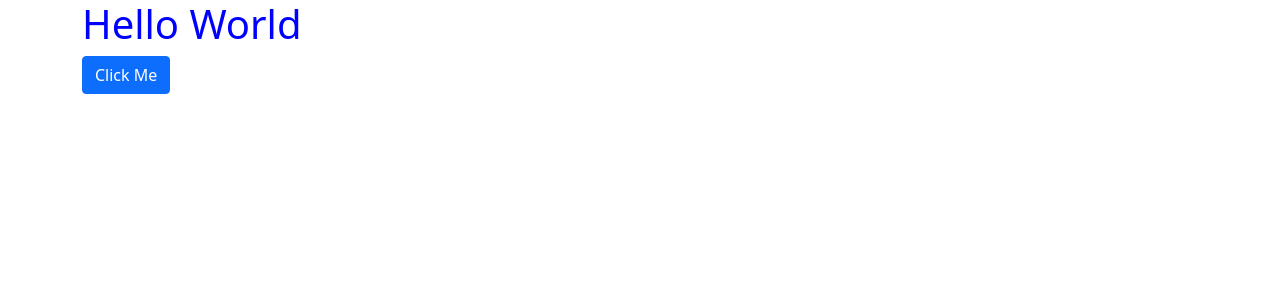
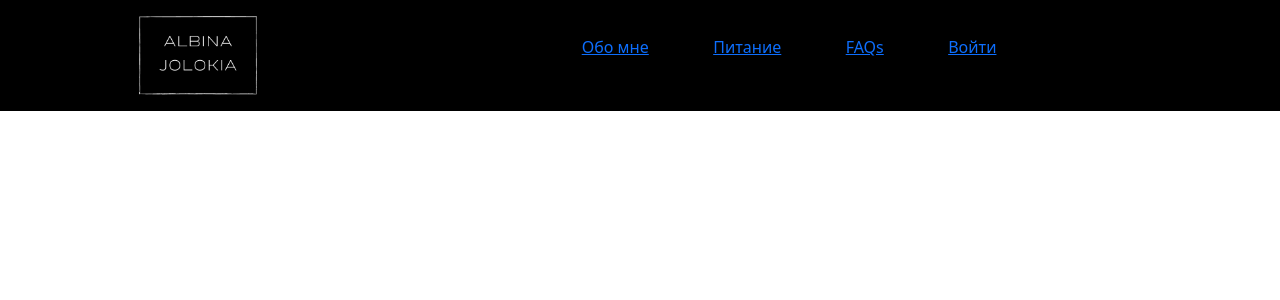
Before and after one commit to dvsdevious/Albina-website, a PHP site: page / in a window 1280 px wide. Shown: the top 300 px of the page. Run offline with PHP 8.4, Linux system fonts and the light colour scheme.

Commit message:
created the menu bar
Added logo, added links to it

```diff
--- a/index.html
+++ b/index.html
@@ -5,19 +5,30 @@
     <meta http-equiv="X-UA-Compatible" content="IE=edge" />
     <meta name="viewport" content="width=device-width, initial-scale=1.0" />
     <title>Home - Albina</title>
-    <link rel="stylesheet" href="src/style.css" />
     <link
       href="https://cdn.jsdelivr.net/npm/bootstrap@5.0.2/dist/css/bootstrap.min.css"
       rel="stylesheet"
       integrity="sha384-EVSTQN3/azprG1Anm3QDgpJLIm9Nao0Yz1ztcQTwFspd3yD65VohhpuuCOmLASjC"
       crossorigin="anonymous"
     />
+    <link rel="stylesheet" href="src/style.css" />
   </head>
   <body>
-    <div class="container">
-      <h1>Hello World</h1>
-      <a href="" class="btn btn-primary"> Click Me </a>
-    </div>
+    <nav>
+      <div class="logo">
+        <img src="media/Logo White.png" width="150" />
+      </div>
+      <ul class="nav-links">
+        <li><a href="#">Обо мне</a></li>
+        <li><a href="#">Питание</a></li>
+        <li><a href="#">FAQs</a></li>
+        <li><a href="#">Войти</a></li>
+      </br>
+      <li>
+
+      </li>
+      </ul>
+    </nav>
   </body>
   <script src="src/script.js"></script>
 </html>
--- a/src/style.css
+++ b/src/style.css
@@ -1,3 +1,24 @@
-h1 {
-  color: blue;
+* {
+  margin: 0px;
+  padding: 0px;
+  box-sizing: border-box;
 }
+nav {
+  display: flex;
+  justify-content: space-around;
+  align-items: center;
+  min-height: 8vh;
+  background-color: #801336;
+  background-color: black;
+}
+.nav-links {
+  display: flex;
+  width: 50%;
+  justify-content: space-around;
+}
+li {
+  list-style: none;
+}
+img {
+  padding: 2vh;
+}
```
Also changed, not shown: media/Logo White.png (added), 1 other file.
